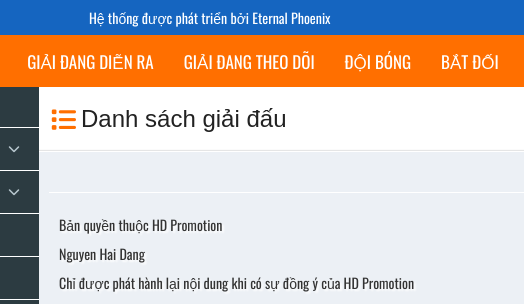
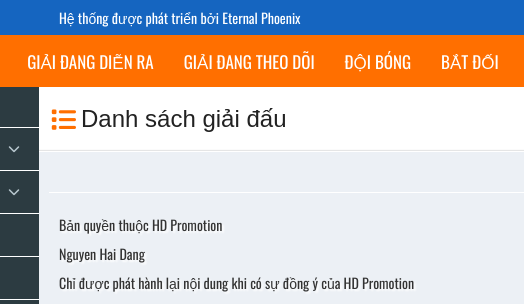
Before and after one commit to dohuykien/Web_Design_Group_1, a plain HTML site: page TK-WEB_Baitaplon/Dashboard.html in a window 1280 px wide. Shown: the top 304 px of the page, 191-715 px from the left. Drawn offline with nearby package versions, Linux system fonts and the light colour scheme.

Commit message:
Update Dashboard.html

```diff
--- a/TK-WEB_Baitaplon/Dashboard.html
+++ b/TK-WEB_Baitaplon/Dashboard.html
@@ -25,7 +25,7 @@
       /*----------Header----------*/
       .developed-by {
         position: absolute;
-        left: 280px;
+        left: 250px;
         top: 7px;
         color: #ffffff;
         font-size: 14px;
```
